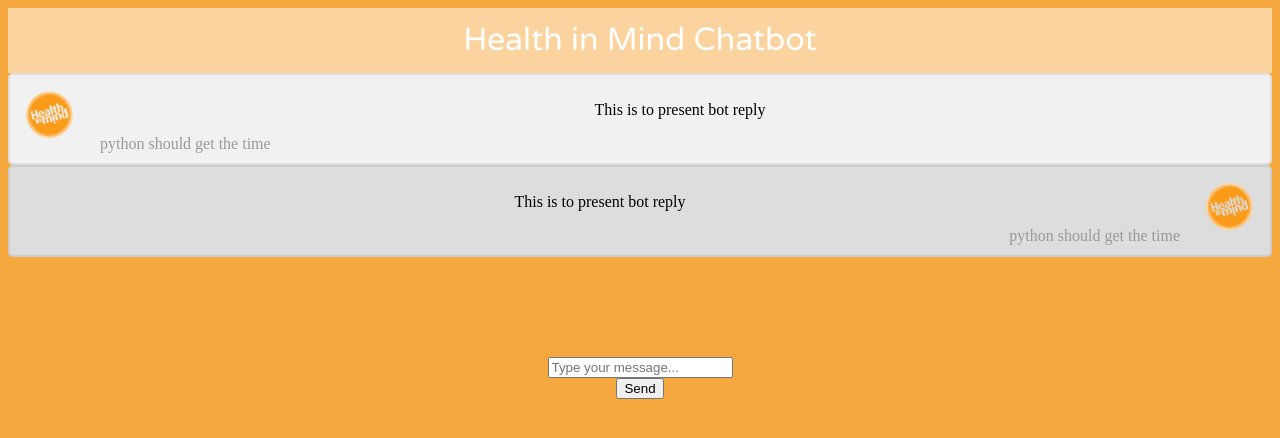
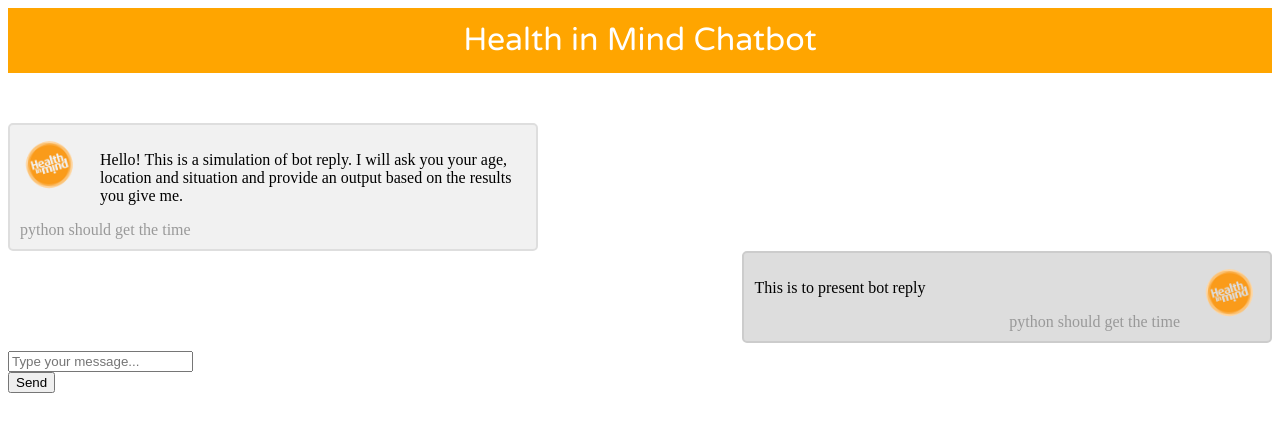
Before and after one commit to glasgow18/team-8, a Python web app: template templates/chatbot.html in a window 1280 px wide. Shown: the top 438 px of the page. Run offline with Jinja, Linux system fonts and the light colour scheme; the template is opened without the code that fills it, so the values that code supplies are empty.

Commit message:
#orangeyougladwedidntsaybanana

```diff
--- a/templates/chatbot.html
+++ b/templates/chatbot.html
@@ -19,9 +19,9 @@ function myFunction() {
 }
 </script>
  <head>
-<link rel="stylesheet" type="text/css" href="chatbotstyle.css">
+<link rel="stylesheet" type="text/css" href="homePageDesign.css">
  </head>
-  <div id="header" style="background-color: rgba(255, 255, 255, 0.5)">
+  <div id="header" style="background-color: orange">
    <b><div id="title">
        <h1> Health in Mind Chatbot</h1></b>
    </div>
@@ -36,7 +36,7 @@ function myFunction() {
 <body>
     <div class="container">
     <img src="./ImageSource/symbolOfCharity.png" class="chatIcon">
-    <p> This is to present bot reply </p>
+    <p> Hello! This is a simulation of bot reply. I will ask you your age, location and situation and provide an output based on the results you give me. </p>
     <span class="time-left">python should get the time</span>
     </div>
 
--- a/templates/chatbotstyle.css
+++ /dev/null
@@ -1,37 +0,0 @@
-@import url('https://fonts.googleapis.com/css?family=Varela+Round');
-
-
-#header
-{
-  padding: 10px 16px;
-  background-color:rgba(255,255,255, 0.5);
-  color: #f1f1f1;
-}
-
-h1{
-font-family: 'Varela Round', sans-serif;
-font-weight: normal;
-margin: 0;
-color: white;
-line-height: 1.4em;
-}
-
-.sticky {
-  position: fixed;
-  top: 0;
-  width: 100%
-}
-
-.sticky + .content {
-  padding-top: 102px;
-}
-
-
-body{
-text-align:center;
-background: #f5a83d;
-}
-
-#usermessage
-{
-margin-top:100px;}
--- a/templates/css/homePageDesign.css
+++ b/templates/css/homePageDesign.css
@@ -1,9 +1,12 @@
+@import url('https://fonts.googleapis.com/css?family=Varela+Round');
+
 .chatIcon {
     width:62;
     float: left;
 }
 
 .container {
+    width: 40%;
     border: 2px solid #dedede;
     background-color: #f1f1f1;
     border-radius: 5px;
@@ -11,6 +14,7 @@
 }
 
 .darker {
+float:right;
     border-color: #ccc;
     background-color: #ddd;
 }
@@ -44,3 +48,39 @@ img.right {
     margin-left: 20px;
     margin-right:0;
 }
+
+#header
+{
+  padding: 10px 16px;
+  background-color: orange;
+  margin-bottom: 50px;
+  color: #f1f1f1;
+}
+
+h1{
+font-family: 'Varela Round', sans-serif;
+font-weight: normal;
+margin: 0;
+text-align:center;
+color: white;
+line-height: 1.4em;
+}
+
+.sticky {
+  position: fixed;
+  top: 0;
+  width: 100%
+}
+
+.sticky + .content {
+  padding-top: 102px;
+}
+
+
+body{
+background: white;
+}
+
+#usermessage
+{
+margin-top:100px;}
```
